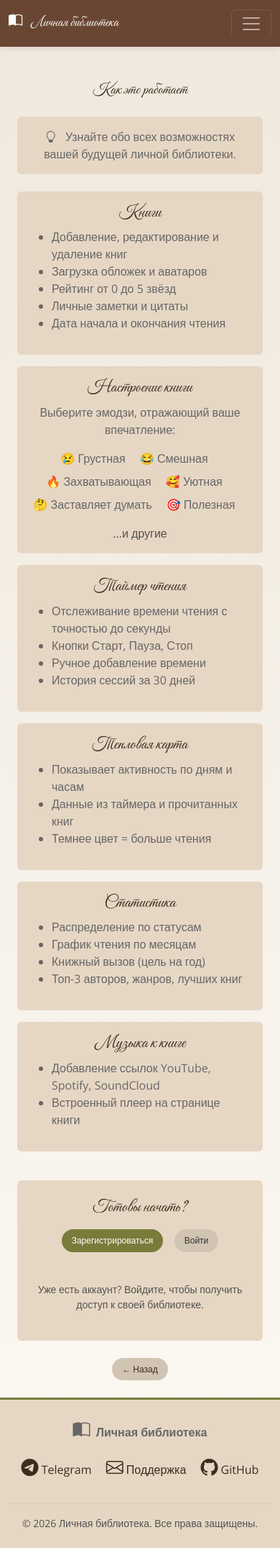
After one commit to mizelarca/my-library-project, a Django app: page /about/ in a window 390 px wide. The commit adds this page. Shown: the whole page at 72% size. Run offline with Django 5.2, Linux system fonts and the light colour scheme.

Commit message:
Большое обновление: публичная страница помощи, адаптация под мобильные, исправления таймера и тепловой карты

```diff
--- a/catalog/templates/catalog/base.html
+++ b/catalog/templates/catalog/base.html
@@ -280,9 +280,45 @@
         }
         body.dark-theme .badge.bg-secondary {
             background-color: #5a4a3a !important;
+
         }
-    </style>
+    /* Общая адаптация для мобильных */
+    @media (max-width: 768px) {
+        .container {
+            padding-left: 12px;
+            padding-right: 12px;
+        }
+        .navbar-brand {
+            font-size: 1.2rem !important;
+        }
+        .nav-link {
+            font-size: 0.9rem !important;
+            padding: 0.4rem 0.8rem !important;
+        }
+        h1 {
+            font-size: 1.6rem !important;
+        }
+        .btn {
+            font-size: 0.85rem !important;
+            padding: 0.4rem 0.8rem !important;
+        }
+        .card-body {
+            padding: 0.5rem !important;
+        }
+        .card-title {
+            font-size: 1rem !important;
+        }
+    }
 
+    @media (max-width: 480px) {
+        h1 {
+            font-size: 1.3rem !important;
+        }
+        .btn {
+            font-size: 0.75rem !important;
+        }
+    }
+</style>
 <script>
     document.addEventListener('DOMContentLoaded', function() {
         // Функция для принудительного добавления отступа снизу всем родителям кнопок
--- /dev/null
+++ b/catalog/templates/catalog/help_public.html
@@ -0,0 +1,146 @@
+{% extends 'catalog/base.html' %}
+{% load static %}
+{% load book_filters %}
+
+{% block title %}{% if user_language == 'en' %}How it works{% else %}Как это работает{% endif %}{% endblock %}
+
+{% block content %}
+<div class="container py-4">
+    <div class="row justify-content-center">
+        <div class="col-12 col-lg-10">
+            <h1 class="mb-4 text-center" style="font-family: 'Great Vibes', cursive; color: #3e2c1f;">
+                {% if user_language == 'en' %}How it works{% else %}Как это работает{% endif %}
+            </h1>
+
+            <div class="p-3 rounded mb-4 text-center" style="background-color: #e6d7c4;">
+                <i class="bi bi-lightbulb me-2"></i>
+                {% if user_language == 'en' %}
+                    Learn about all the features of your future personal library.
+                {% else %}
+                    Узнайте обо всех возможностях вашей будущей личной библиотеки.
+                {% endif %}
+            </div>
+
+            <!-- Основные возможности -->
+            <div class="row mb-4">
+                <div class="col-md-6 mb-3">
+                    <div class="p-3 rounded h-100" style="background-color: #e6d7c4;">
+                        <h3 class="text-center">{% if user_language == 'en' %}Books{% else %}Книги{% endif %}</h3>
+                        <ul>
+                            <li>{% if user_language == 'en' %}Add, edit and delete books{% else %}Добавление, редактирование и удаление книг{% endif %}</li>
+                            <li>{% if user_language == 'en' %}Upload covers and avatars{% else %}Загрузка обложек и аватаров{% endif %}</li>
+                            <li>{% if user_language == 'en' %}Rating from 0 to 5 stars{% else %}Рейтинг от 0 до 5 звёзд{% endif %}</li>
+                            <li>{% if user_language == 'en' %}Personal notes and quotes{% else %}Личные заметки и цитаты{% endif %}</li>
+                            <li>{% if user_language == 'en' %}Reading start and finish dates{% else %}Дата начала и окончания чтения{% endif %}</li>
+                        </ul>
+                    </div>
+                </div>
+
+<div class="col-md-6 mb-3">
+    <div class="p-3 rounded h-100" style="background-color: #e6d7c4;">
+        <h3 class="text-center">{% if user_language == 'en' %}Book Mood{% else %}Настроение книги{% endif %}</h3>
+        <p class="text-center">{% if user_language == 'en' %}Choose an emoji that reflects your impression:{% else %}Выберите эмодзи, отражающий ваше впечатление:{% endif %}</p>
+        <div class="text-center">
+            <span class="d-inline-block me-3 mb-2">😢 Грустная</span>
+            <span class="d-inline-block me-3 mb-2">😂 Смешная</span>
+            <span class="d-inline-block me-3 mb-2">🔥 Захватывающая</span>
+            <span class="d-inline-block me-3 mb-2">🥰 Уютная</span>
+            <span class="d-inline-block me-3 mb-2">🤔 Заставляет думать</span>
+            <span class="d-inline-block me-3 mb-2">🎯 Полезная</span>
+            <span class="d-inline-block mt-2 text-muted">{% if user_language == 'en' %}...and others{% else %}...и другие{% endif %}</span>
+        </div>
+    </div>
+</div>
+
+                <div class="col-md-6 mb-3">
+                    <div class="p-3 rounded h-100" style="background-color: #e6d7c4;">
+                        <h3 class="text-center">{% if user_language == 'en' %}Reading Timer{% else %}Таймер чтения{% endif %}</h3>
+                        <ul>
+                            <li>{% if user_language == 'en' %}Track reading time with seconds accuracy{% else %}Отслеживание времени чтения с точностью до секунды{% endif %}</li>
+                            <li>{% if user_language == 'en' %}Start, Pause, Stop buttons{% else %}Кнопки Старт, Пауза, Стоп{% endif %}</li>
+                            <li>{% if user_language == 'en' %}Manual time addition{% else %}Ручное добавление времени{% endif %}</li>
+                            <li>{% if user_language == 'en' %}Session history for 30 days{% else %}История сессий за 30 дней{% endif %}</li>
+                        </ul>
+                    </div>
+                </div>
+                <div class="col-md-6 mb-3">
+                    <div class="p-3 rounded h-100" style="background-color: #e6d7c4;">
+                        <h3 class="text-center">{% if user_language == 'en' %}Heatmap{% else %}Тепловая карта{% endif %}</h3>
+                        <ul>
+                            <li>{% if user_language == 'en' %}Shows reading activity by day and hour{% else %}Показывает активность по дням и часам{% endif %}</li>
+                            <li>{% if user_language == 'en' %}Data from timer and finished books{% else %}Данные из таймера и прочитанных книг{% endif %}</li>
+                            <li>{% if user_language == 'en' %}Darker color = more reading{% else %}Темнее цвет = больше чтения{% endif %}</li>
+                        </ul>
+                    </div>
+                </div>
+                <div class="col-md-6 mb-3">
+                    <div class="p-3 rounded h-100" style="background-color: #e6d7c4;">
+                        <h3 class="text-center">{% if user_language == 'en' %}Statistics{% else %}Статистика{% endif %}</h3>
+                        <ul>
+                            <li>{% if user_language == 'en' %}Status distribution (pie chart){% else %}Распределение по статусам{% endif %}</li>
+                            <li>{% if user_language == 'en' %}Monthly reading chart{% else %}График чтения по месяцам{% endif %}</li>
+                            <li>{% if user_language == 'en' %}Reading challenge (yearly goal){% else %}Книжный вызов (цель на год){% endif %}</li>
+                            <li>{% if user_language == 'en' %}Top 3 authors, genres, best books{% else %}Топ-3 авторов, жанров, лучших книг{% endif %}</li>
+                        </ul>
+                    </div>
+                </div>
+                <div class="col-md-6 mb-3">
+                    <div class="p-3 rounded h-100" style="background-color: #e6d7c4;">
+                        <h3 class="text-center">{% if user_language == 'en' %}Music for Books{% else %}Музыка к книге{% endif %}</h3>
+                        <ul>
+                            <li>{% if user_language == 'en' %}Add YouTube, Spotify, SoundCloud links{% else %}Добавление ссылок YouTube, Spotify, SoundCloud{% endif %}</li>
+                            <li>{% if user_language == 'en' %}Embedded player on the book page{% else %}Встроенный плеер на странице книги{% endif %}</li>
+                        </ul>
+                    </div>
+                </div>
+            </div>
+
+            <!-- Кнопки регистрации и входа -->
+            <div class="p-4 rounded text-center mb-4" style="background-color: #e6d7c4;">
+                <h3 class="mb-3 text-center">{% if user_language == 'en' %}Ready to start?{% else %}Готовы начать?{% endif %}</h3>
+                <div class="d-flex gap-3 justify-content-center flex-wrap">
+                    <a href="{% url 'register' %}" class="btn btn-primary btn-lg" style="background-color: #797b3a; border-color: #797b3a; border-radius: 50px; padding: 0.6rem 1.8rem;">
+                        {% if user_language == 'en' %}Register{% else %}Зарегистрироваться{% endif %}
+                    </a>
+                    <a href="{% url 'login' %}" class="btn btn-outline-secondary btn-lg" style="border-color: #a58d76; color: #a58d76; border-radius: 50px; padding: 0.6rem 1.8rem;">
+                        {% if user_language == 'en' %}Login{% else %}Войти{% endif %}
+                    </a>
+                </div>
+                <p class="mt-3 text-muted small">
+                    {% if user_language == 'en' %}
+                        Already have an account? Login to access your library.
+                    {% else %}
+                        Уже есть аккаунт? Войдите, чтобы получить доступ к своей библиотеке.
+                    {% endif %}
+                </p>
+            </div>
+
+            <!-- Кнопка назад -->
+            <div class="text-center mt-2">
+                <a href="javascript:history.back()" class="btn" style="background-color: #d1c4b3; color: #3e2c1f; border-radius: 50px; padding: 0.5rem 1.5rem;">
+                    ← {% if user_language == 'en' %}Back{% else %}Назад{% endif %}
+                </a>
+            </div>
+        </div>
+    </div>
+</div>
+
+<style>
+    body.dark-theme .p-3,
+    body.dark-theme .p-4 {
+        background-color: #3a2e26 !important;
+        color: #e6d7c4;
+    }
+    body.dark-theme h1,
+    body.dark-theme h3 {
+        color: #e6d7c4 !important;
+    }
+    body.dark-theme .text-muted {
+        color: #b0a088 !important;
+    }
+    body.dark-theme .btn-outline-secondary {
+        border-color: #a58d76 !important;
+        color: #e6d7c4 !important;
+    }
+</style>
+{% endblock %}
--- a/catalog/urls.py
+++ b/catalog/urls.py
@@ -11,6 +11,7 @@ urlpatterns = [
     path('timer/', views.timer_page, name='timer_page'),
     path('book/<int:book_id>/edit/', views.book_edit, name='book_edit'),
     path('heatmap/', views.heatmap_view, name='heatmap'),
+    path('about/', views.help_public, name='help_public'),
     path('book/<int:book_id>/delete/', views.book_delete, name='book_delete'),
     path('books/bulk-delete/', views.bulk_delete_books, name='bulk_delete_books'),
     path('api/timer/reset/<int:book_id>/', views.timer_reset_all, name='timer_reset_all'),
--- a/catalog/views.py
+++ b/catalog/views.py
@@ -1085,3 +1085,7 @@ def heatmap_view(request):
 def help_page(request):
     """Страница с пояснениями как работает сайт"""
     return render(request, 'catalog/help.html')
+
+def help_public(request):
+    """Публичная страница с пояснениями (без регистрации)"""
+    return render(request, 'catalog/help_public.html')
```
Also changed, not shown: catalog/templates/catalog/heatmap.html (+71 -6 lines), catalog/templates/catalog/help.html (+18 -23 lines), catalog/templates/catalog/home.html (+13 -4 lines), catalog/templates/catalog/timer.html (+68 -5 lines), README.md.
